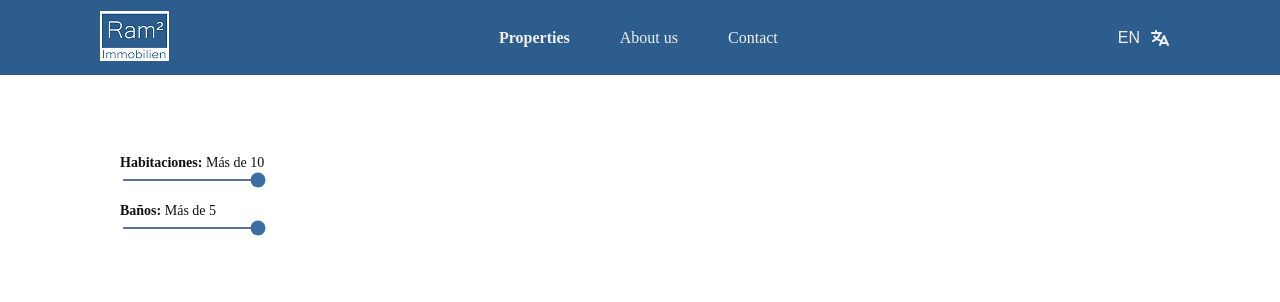
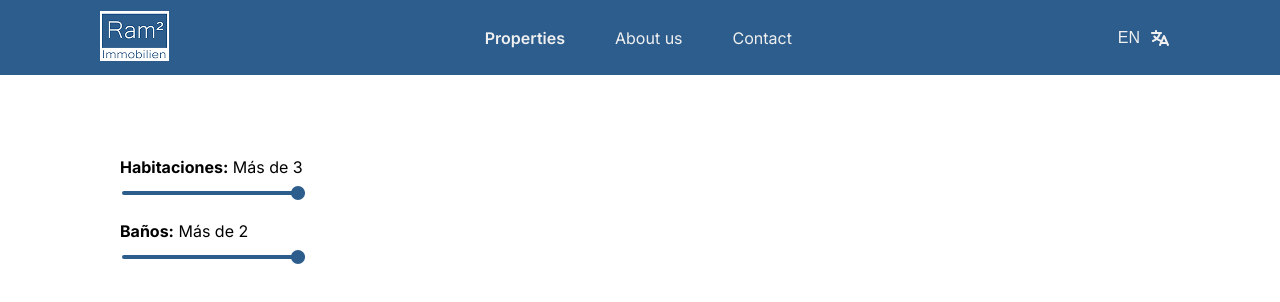
Before and after one commit to ram2-immobilien/ram2-web, a Next.js app: page /en/properties in a window 1280 px wide. Shown: the top 302 px of the page. Built offline with nearby package versions, Linux system fonts and the light colour scheme.

Commit message:
slider individual mejorado

```diff
--- a/app/[locale]/layout.tsx
+++ b/app/[locale]/layout.tsx
@@ -6,10 +6,14 @@ import { Analytics } from "@vercel/analytics/next";
 import { SpeedInsights } from "@vercel/speed-insights/next";
 import { NextIntlClientProvider, hasLocale } from "next-intl";
 import { routing } from "@/i18n/routing";
+import { Inter } from "next/font/google";
 
 import Navbar from "@/components/Navbar/Navbar";
 
 import "./globals.css"
+
+// configuro la fuente Inter
+const inter = Inter({ subsets: ["latin"] });
 
 export const metadata: Metadata = {
   title: "Ram² Immobilien"
@@ -34,7 +38,7 @@ export default async function RootLayout({ children, params }: Props) {
 
     return (
         <html lang={locale}>
-            <body>
+            <body className={inter.className}>
                 <NextIntlClientProvider locale={locale} messages={messages}>
                     <Navbar />
                     <div className="content">
--- a/app/[locale]/properties/page.tsx
+++ b/app/[locale]/properties/page.tsx
@@ -1,15 +1,33 @@
+"use client";
+import { useState } from "react";
 import SliderIndividual from "@/components/SliderIndividual/SliderIndividual";
 
 export default function Page() {
+
+  // el estado de los sliders esta aqui
+  const [habitaciones, setHabitaciones] = useState(3);
+  const [baños, setBaños] = useState(2);
 
   return (
     <div style={{ padding: "20px" }}>
 
       {/* slider de habitaciones */}
-            <SliderIndividual label="Habitaciones" min={0} max={10} />
+      <SliderIndividual
+        label="Habitaciones"
+        min={0}
+        max={3}
+        value={habitaciones}
+        onChange={setHabitaciones}
+      />
 
       {/* slider de baños */}
-            <SliderIndividual label="Baños" min={0} max={5} />
+      <SliderIndividual
+        label="Baños"
+        min={0}
+        max={2}
+        value={baños}
+        onChange={setBaños}
+      />
 
     </div>
   );
--- a/components/SliderIndividual/SliderIndividual.css
+++ b/components/SliderIndividual/SliderIndividual.css
@@ -2,21 +2,21 @@
 .slider-individual {
     display: flex;
     flex-direction: column;
-    gap: 6px;
     width: 100%;
-    padding: 10px 0;
+    padding: 12px 0;
+    font-family: "Inter", sans-serif;
 }
 
 /* cabecera con titulo y valor */
 .slider-individual-header {
-    margin: 0;
-    font-size: 14px;
-    color: #101010;
+    margin: 0 0 12px 0;
+    font-size: 16px;
+    color: #000000;
 }
 
 /* titulo en negrita */
 .slider-individual-label {
-    font-weight: 600;
+    font-weight: 700;
 }
 
 /* valor actual */
@@ -26,8 +26,23 @@
 
 /* la barra del slider */
 .slider-individual-input {
+    -webkit-appearance: none;
+    appearance: none;
     width: 100%;
-    height: 2px;
-    accent-color: #3a6ea5;
+    height: 4px;
+    background: linear-gradient(to right, #2D5D8D var(--percentage), #ccc var(--percentage));
+    border-radius: 2px;
+    cursor: pointer;
+    outline: none;
+}
+
+/* el circulo del slider */
+.slider-individual-input::-webkit-slider-thumb {
+    -webkit-appearance: none;
+    appearance: none;
+    width: 14px;
+    height: 14px;
+    border-radius: 50%;
+    background: #2D5D8D;
     cursor: pointer;
 }
--- a/components/SliderIndividual/SliderIndividual.tsx
+++ b/components/SliderIndividual/SliderIndividual.tsx
@@ -1,37 +1,50 @@
-"use client";
-import { useState } from "react";
+import { useRef, useEffect } from "react";
 import "./SliderIndividual.css";
 
-// tipos que necesita el componente
 interface SliderIndividualProps {
   label: string;
   min: number;
   max: number;
+  value: number;
   unit?: string;
+  onChange: (value: number) => void;
 }
 
 // componente del slider individual
-const SliderIndividual = ({ label, min, max, unit = "" }: SliderIndividualProps) => {
+const SliderIndividual = ({ label, min, max, value, unit = "", onChange }: SliderIndividualProps) => {
 
-  // guardo el valor actual, empieza en el maximo
-  const [value, setValue] = useState(max);
+  const inputRef = useRef<HTMLInputElement>(null);
+
+  // pinta azul hasta el circulo y gris despues (usando css)
+  const updateBackground = (val: number) => {
+    const percentage = ((val - min) / (max - min)) * 100;
+    if (inputRef.current) {
+      inputRef.current.style.setProperty("--percentage", `${percentage}%`);
+    }
+  };
+
+  // cuando cambia el valor actualizo el color
+  useEffect(() => {
+    updateBackground(value);
+  }, [value]);
 
   return (
     <div className="slider-individual">
 
       {/* titulo y valor actual en la misma linea */}
       <p className="slider-individual-header">
-        <span className="slider-individual-label">{label}:</span>
-        <span className="slider-individual-value"> Más de {value} {unit}</span>
+        <label className="slider-individual-label">{label}:</label>
+        <label className="slider-individual-value"> Más de {value} {unit}</label>
       </p>
 
       {/* la barra deslizante */}
       <input
+        ref={inputRef}
         type="range"
         min={min}
         max={max}
         value={value}
-        onChange={(e) => setValue(Number(e.target.value))}
+        onChange={(e) => onChange(Number(e.target.value))}
         className="slider-individual-input"
       />
 
```
Lines whose indentation alone changed are shown as unchanged.
